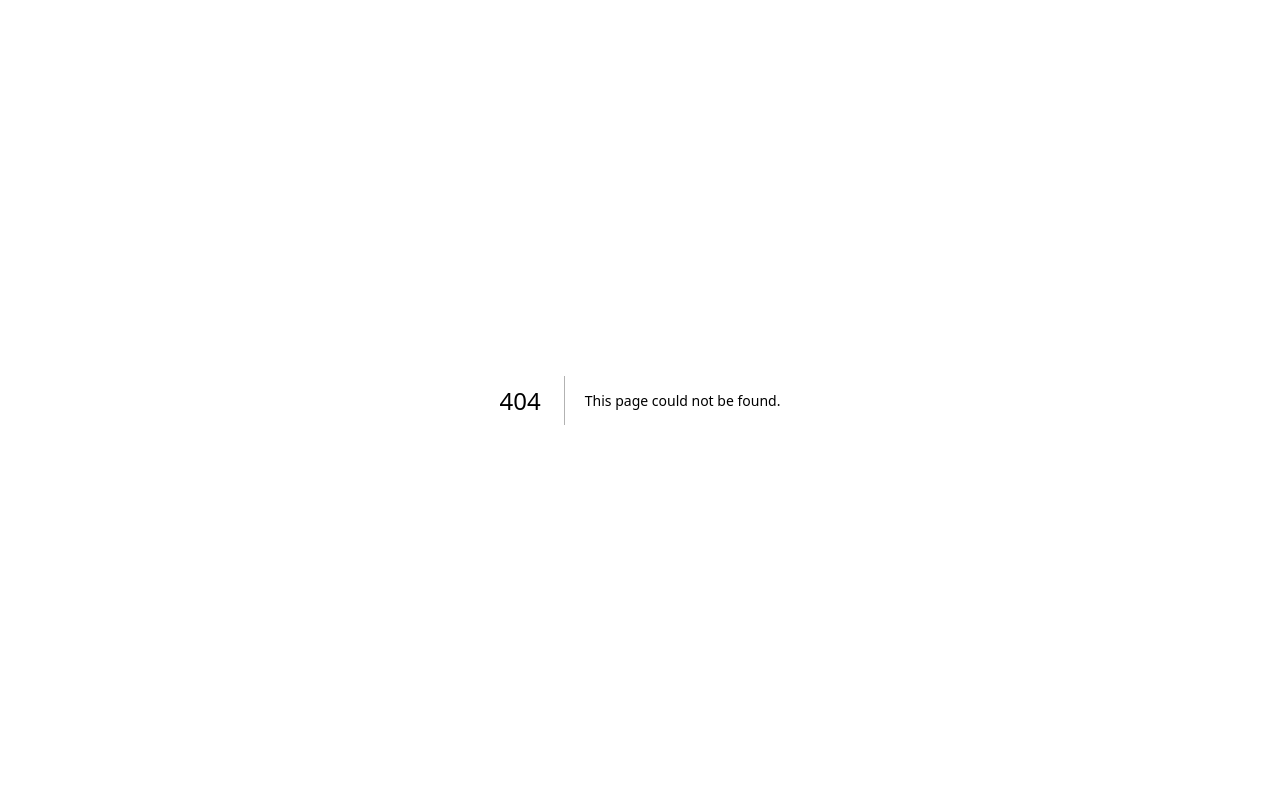
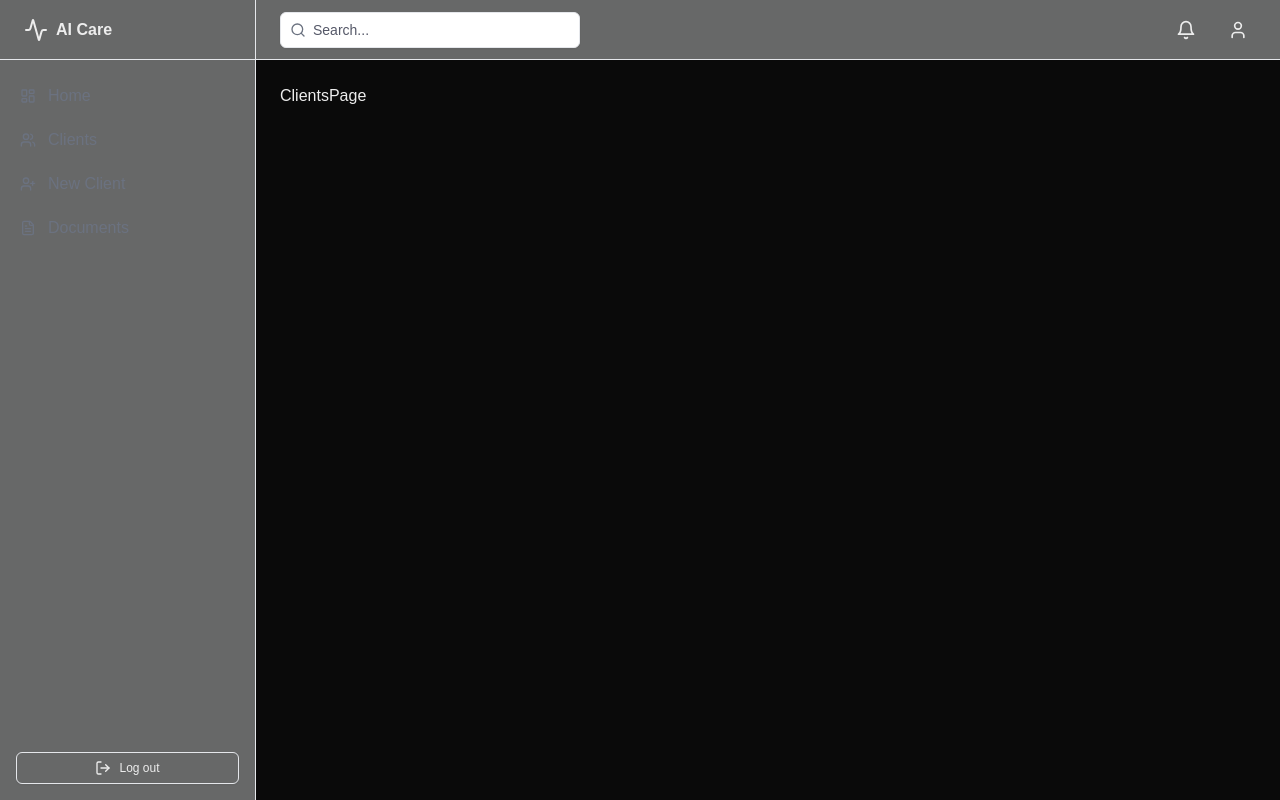
Before and after one commit to belterrwan/AICare, a Next.js app in the folder front/: page /clients in a window 1280 px wide. Before the commit this address had no page. Built offline with nearby package versions, Linux system fonts and the light colour scheme.

Commit message:
add pages

```diff
--- /dev/null
+++ b/front/src/app/(dashboard)/clients/page.tsx
@@ -0,0 +1,9 @@
+import React from 'react'
+
+const ClientsPage = () => {
+  return (
+    <div>ClientsPage</div>
+  )
+}
+
+export default ClientsPage
--- /dev/null
+++ b/front/src/app/(dashboard)/new-client/page.tsx
@@ -0,0 +1,9 @@
+import React from 'react'
+
+const NewClientPage = () => {
+  return (
+    <div>NewClientPage</div>
+  )
+}
+
+export default NewClientPage
--- a/front/src/components/globals/Sidebar.tsx
+++ b/front/src/components/globals/Sidebar.tsx
@@ -1,4 +1,4 @@
-import { LayoutDashboard, FileText, Users, LogOut, UserPlus } from "lucide-react"
+import { LayoutDashboard, FileText, Users, LogOut, UserPlus, Activity } from "lucide-react"
 import Link from 'next/link'
 import React from 'react'
 import { Button } from "@/components/ui/button"
@@ -8,9 +8,9 @@ const Sidebar = () => {
   return (
 <div className="flex h-full flex-col gap-2 ">
       <div className="flex h-14 items-center border-b px-4 lg:h-[60px] lg:px-6">
-        <Link href="#" className="flex items-center gap-2 font-semibold">
-          <LayoutDashboard className="h-6 w-6" />
-          <span className="">Acme Inc</span>
+        <Link href="/home" className="flex items-center gap-2 font-semibold">
+          <Activity className="h-6 w-6" />
+          <span className="">AI Care</span>
         </Link>
       </div>
       <ScrollArea className="flex-1 px-2 py-2">
@@ -22,26 +22,27 @@ const Sidebar = () => {
             <LayoutDashboard className="h-4 w-4" />
             Home
           </Link>
+
+          <Link
+            href="/clients"
+            className="flex items-center gap-3 rounded-lg px-3 py-2 text-gray-500 transition-all hover:text-gray-900"
+          >
+            <Users className="h-4 w-4" />
+            Clients
+          </Link>
+          <Link
+            href="/new-client"
+            className="flex items-center gap-3 rounded-lg px-3 py-2 text-gray-500 transition-all hover:text-gray-900"
+          >
+            <UserPlus className="h-4 w-4" />
+            New Client
+          </Link>
           <Link
             href="#"
             className="flex items-center gap-3 rounded-lg px-3 py-2 text-gray-500 transition-all hover:text-gray-900"
           >
             <FileText className="h-4 w-4" />
             Documents
-          </Link>
-          <Link
-            href="#"
-            className="flex items-center gap-3 rounded-lg px-3 py-2 text-gray-500 transition-all hover:text-gray-900"
-          >
-            <Users className="h-4 w-4" />
-            Clients
-          </Link>
-          <Link
-            href="#"
-            className="flex items-center gap-3 rounded-lg px-3 py-2 text-gray-500 transition-all hover:text-gray-900"
-          >
-            <UserPlus className="h-4 w-4" />
-            New Client
           </Link>
         </nav>
       </ScrollArea>
```
Also changed, not shown: front/src/app/(dashboard)/layout.tsx (renamed from front/src/app/(dashboard)/home/layout.tsx).
